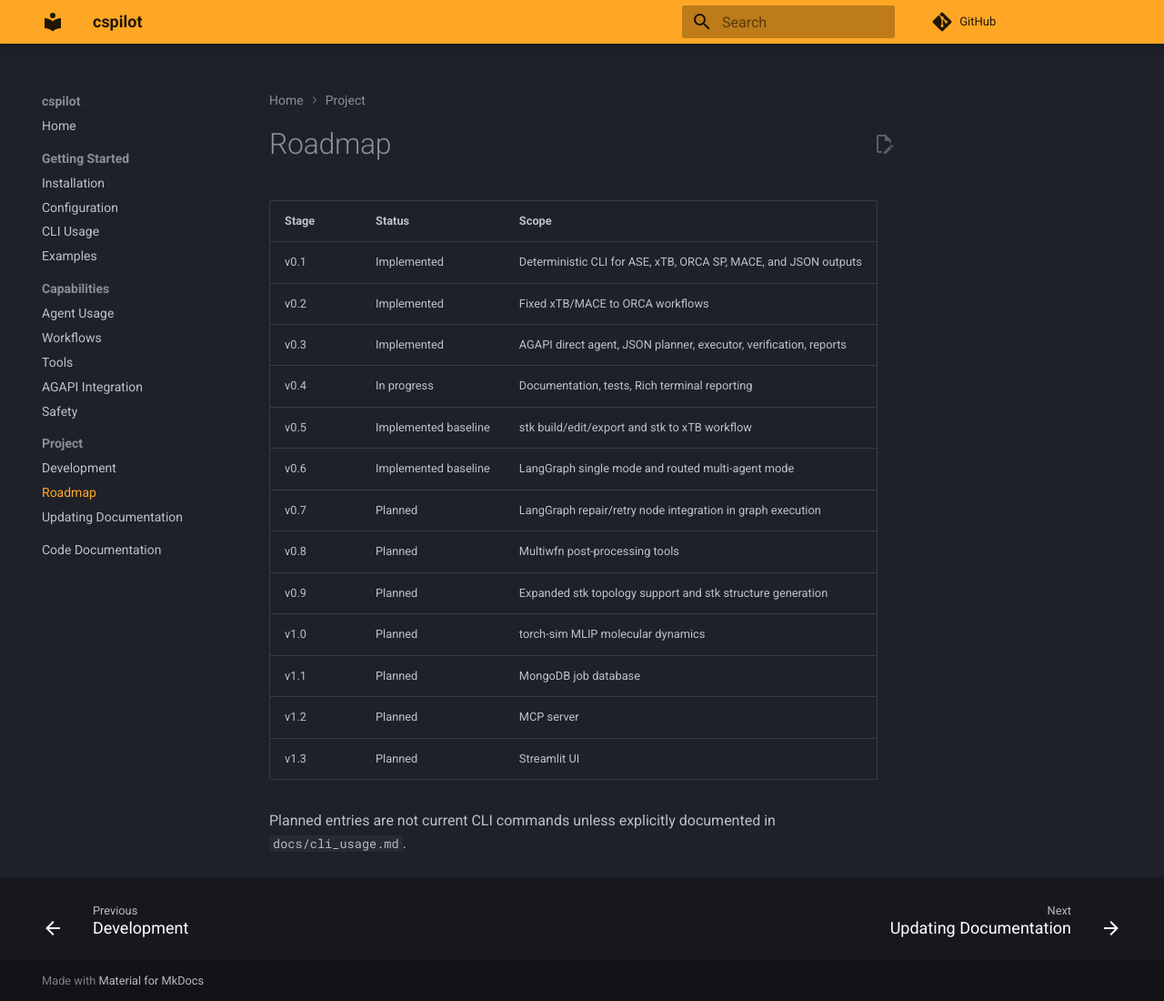
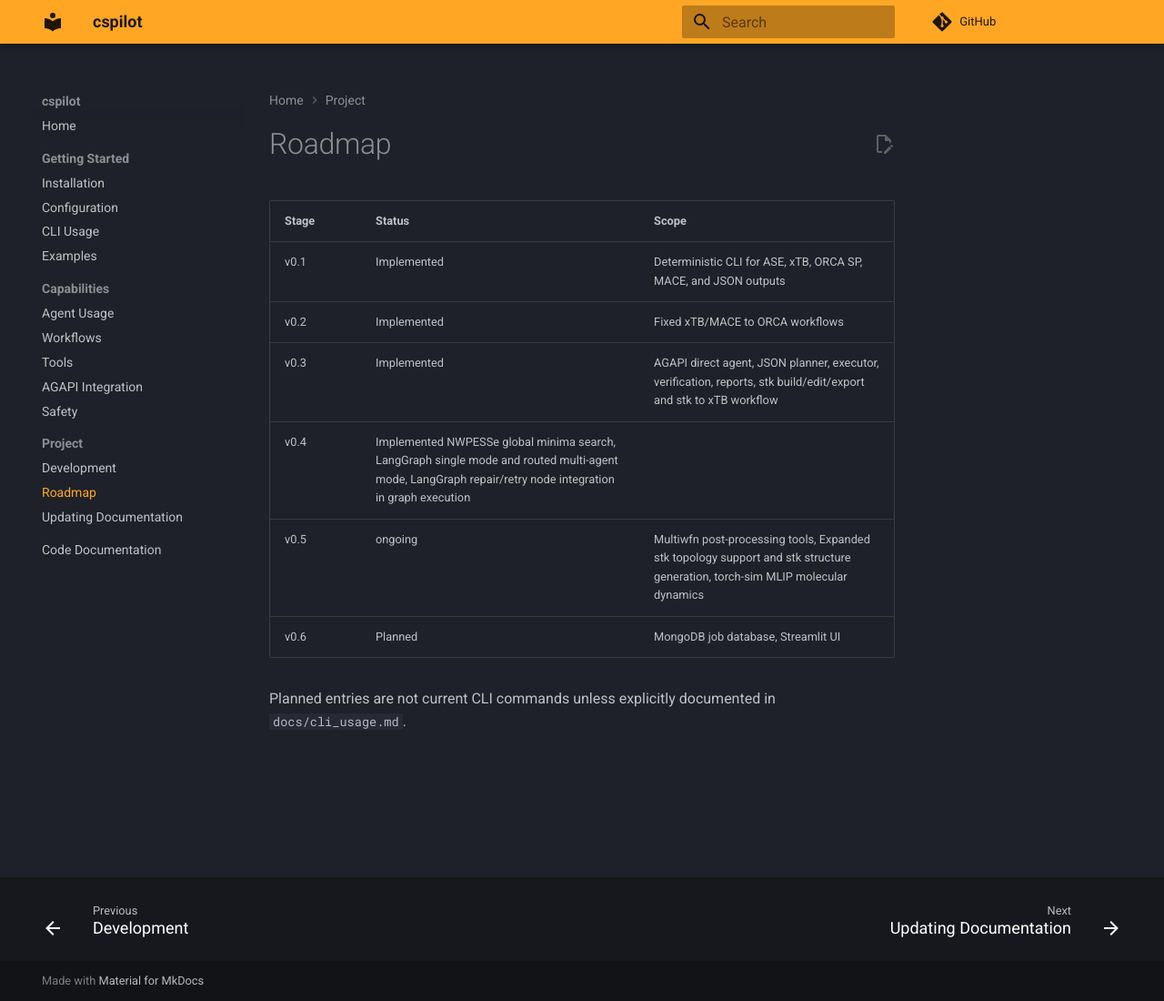
Before and after one commit to sandipgiri576/cspilot, an MkDocs documentation site: the page built from docs/roadmap.md, in a window 1280 px wide and 1100 px high. Shown: the whole window at 91% size. Built offline with MkDocs 1.6.1 and Material for MkDocs 9.7.7, drawn with Linux system fonts in a browser that asks for light colours; comment, search, counter and statistics services are not loaded.

Commit message:
update docs

```diff
--- a/docs/roadmap.md
+++ b/docs/roadmap.md
@@ -4,17 +4,10 @@
 | --- | --- | --- |
 | v0.1 | Implemented | Deterministic CLI for ASE, xTB, ORCA SP, MACE, and JSON outputs |
 | v0.2 | Implemented | Fixed xTB/MACE to ORCA workflows |
-| v0.3 | Implemented | AGAPI direct agent, JSON planner, executor, verification, reports |
-| v0.4 | In progress | Documentation, tests, Rich terminal reporting |
-| v0.5 | Implemented baseline | stk build/edit/export and stk to xTB workflow |
-| v0.6 | Implemented baseline | LangGraph single mode and routed multi-agent mode |
-| v0.7 | Planned | LangGraph repair/retry node integration in graph execution |
-| v0.8 | Planned | Multiwfn post-processing tools |
-| v0.9 | Planned | Expanded stk topology support and stk structure generation |
-| v1.0 | Planned | torch-sim MLIP molecular dynamics |
-| v1.1 | Planned | MongoDB job database |
-| v1.2 | Planned | MCP server |
-| v1.3 | Planned | Streamlit UI |
+| v0.3 | Implemented | AGAPI direct agent, JSON planner, executor, verification, reports, stk build/edit/export and stk to xTB workflow  |
+| v0.4 | Implemented NWPESSe global minima search,  LangGraph single mode and routed multi-agent mode, LangGraph repair/retry node integration in graph execution | |
+| v0.5 | ongoing | Multiwfn post-processing tools, Expanded stk topology support and stk structure generation, torch-sim MLIP molecular dynamics |
+| v0.6 | Planned | MongoDB job database, Streamlit UI |
 
 Planned entries are not current CLI commands unless explicitly documented in
 `docs/cli_usage.md`.
```
Also changed, not shown: README.md (+11 -11 lines), 1 other file.
